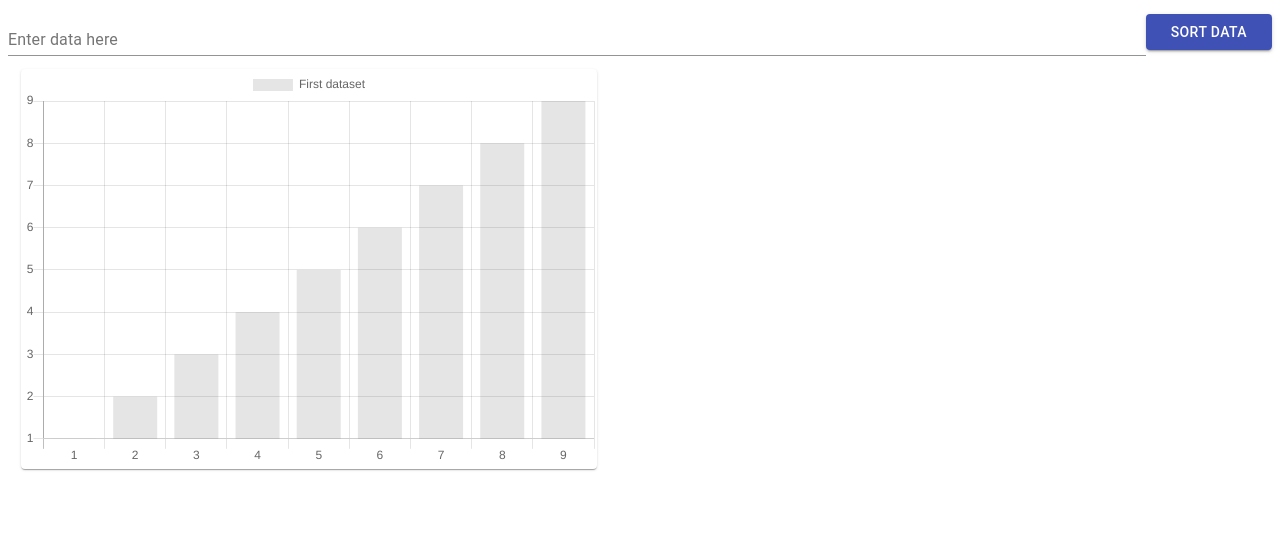
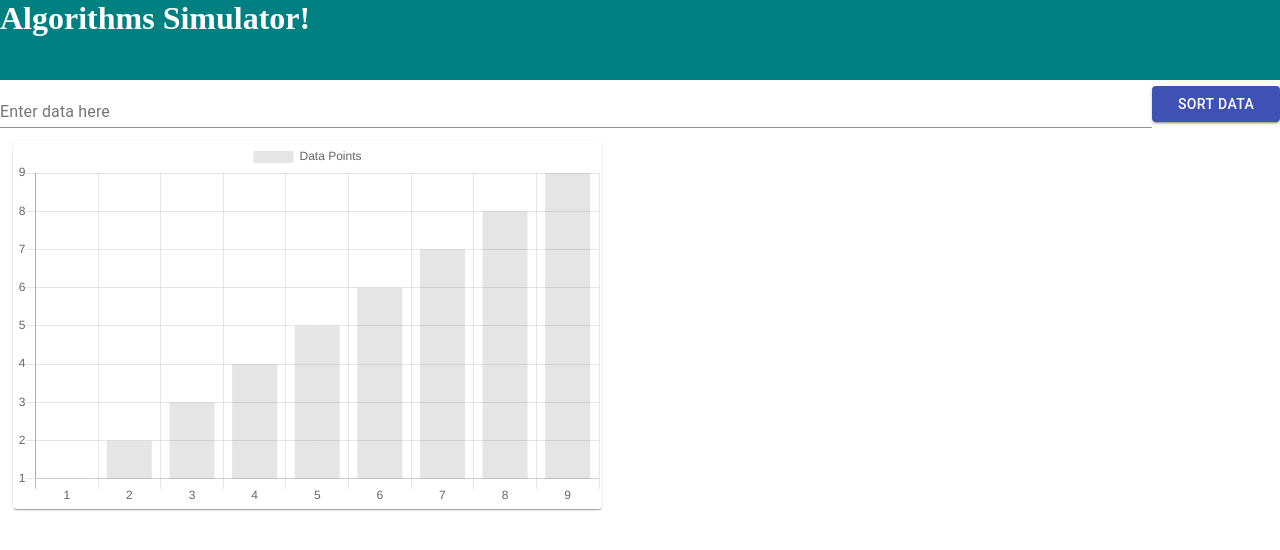
Before and after one commit to NameerWaqas/Algorithms-simulator, a React (Create React App) app: page / in a window 1280 px wide. Shown: the top 550 px of the page. Built offline with nearby package versions, Linux system fonts and the light colour scheme.

Commit message:
Bug: Corrected some input data realted issues and optimized the bubble sort algorithm.

```diff
--- a/src/Algorithms/BubbleSort.js
+++ b/src/Algorithms/BubbleSort.js
@@ -1,18 +1,23 @@
-export default function BubbleSort(data){
+export default function BubbleSort(param){
     let snapshots = []
+    let data = param.split(' ')
+    data = data.join("")
+    // data = data.
+    // console.log(param)
+    data = param.split(',')
+    data = data.map((str)=>parseInt(str))
     // slice() function is making copy of the array;
     snapshots.push(data.slice())
-    for(var i=0;i<data.length;i++){
-
-      for(var j=i+1;j<data.length;j++){
-          if(data[i]>data[j]){
-            let temp = data[i];
-            data[i] = data[j]
-            data[j]=temp
+    for(let i=0;i<data.length-1;i++){
+      for(let j=0;j<data.length-1-i;j++){
+          if(data[j]>data[j+1]){
+            let temp = data[j];
+            data[j] = data[j+1]
+            data[j+1]=temp
           }
-          snapshots.push(data.slice())
         }
+        snapshots.push(data.slice())
       }
-
+      // console.log(snapshots[snapshots.length-1])
     return snapshots
   }
--- a/src/App.js
+++ b/src/App.js
@@ -1,13 +1,15 @@
 import React from 'react';
-import BubbleSortChart from './components/BubbleSortChart'
+import './app.css'
 import ContextProvider from './context'
 import LandingPage from './containers/landingPage'
+import NavBar from './containers/navbar';
+
 
 function App() {
   return (
     <ContextProvider>
+      <NavBar/>
       <LandingPage/>
-      <BubbleSortChart />
     </ContextProvider>
   );
 }
--- /dev/null
+++ b/src/app.css
@@ -0,0 +1,10 @@
+body{
+    margin: 0;
+    padding: 0;
+    /* background-color: #f5f3f4; */
+}
+/* Alert here all */
+*{
+    padding: 0%;
+    margin: 0%;
+}
--- a/src/components/BubbleSortChart.js
+++ b/src/components/BubbleSortChart.js
@@ -2,8 +2,8 @@ import React, { useState, useEffect, useContext } from 'react';
 import { Bar } from 'react-chartjs-2'
 import BubbleSort from '../Algorithms/BubbleSort'
 import { context } from '../context';
-import {css} from 'emotion'
-import { Card, CardContent } from '@material-ui/core'
+import { css } from 'emotion'
+import { Card, Typography,Paper } from '@material-ui/core'
 
 function BubbleSortChart() {
     let contextData = useContext(context)
@@ -18,7 +18,6 @@ function BubbleSortChart() {
         let interval = setTimeout(() => {
             if (count < BubbleSortSnapshots.length - 1) {
                 setCount(prevCount => prevCount + 1)
-                // console.log(i)
             }
         }, 100);
         return () => clearInterval(interval)
@@ -29,8 +28,9 @@ function BubbleSortChart() {
         labels: BubbleSortSnapshots[BubbleSortSnapshots.length - 1],
         datasets: [
             {
-                label: "First dataset",
+                label: "Data Points",
                 data: BubbleSortSnapshots[count],
+                // data: BubbleSortSnapshots[BubbleSortSnapshots.length-1],
                 fill: false,
                 // backgroundColor: generateColors(BubbleSortSnapshots[i]),
                 borderColor: "rgb(75,192,192,1)"
@@ -38,11 +38,14 @@ function BubbleSortChart() {
         ]
     };
     return (
-        <div className={css` width: 45vw; height: 50vh;margin:1vw`}>
-            <Card className={css`height:inherit;`}>
-                {/* maintainAspectRatio should be set to false to make responsive chart of our own size  */}
-                <Bar data={data} options={{ maintainAspectRatio: false }} />
-            </Card>
+        <div className={css`display:inline-block; width: 46vw; height: 46vh;margin:1vw;`}>
+            <Paper className={css`display:flex;align-items:center;justify-content:center;border-radius:1vw;width:inherit;height:inherit;`}>
+                {/* <h1 className={css`text-align:center;`}>Bubble Sort</h1> */}
+                {/* <Card className={css`height:95%;width:99%; overflow:hidden;`}> */}
+                    {/* maintainAspectRatio should be set to false to make responsive chart of our own size  */}
+                    <Bar data={data} options={{ maintainAspectRatio: false }} />
+                {/* </Card> */}
+            </Paper>
         </div>
     );
 }
--- a/src/containers/landingPage.js
+++ b/src/containers/landingPage.js
@@ -1,33 +1,44 @@
 import React, { useContext } from 'react';
 import { TextField, FormControl, Button } from '@material-ui/core';
 import { context } from '../context';
-import {css} from 'emotion';
+import { css } from 'emotion';
+import BubbleSortChart from '../components/BubbleSortChart';
 
 export default function LandingPage(props) {
+    return (
+        <>
+            <InputDataComponent />
+            <BubbleSortChart />
+        </>
+    )
+}
+
+function InputDataComponent(props) {
     let contextData = useContext(context)
-    let  setData  = contextData[1];
-    let  setCount = contextData[3]
-    let newData;
+    let data = contextData[0];
+    let setData = contextData[1];
+    let setCount = contextData[3]
+    let newData = data;
 
     let handleChange = (e) => {
-        newData = e.target.value.split(',')
+        newData = e.target.value
     }
 
-    let handleUpdateData = ()=>{
+    let handleUpdateData = () => {
         setCount(0)
         setData(newData);
     }
     return (
         <>
-        {/* Input componet for taking data */}
+            {/* Input componet for taking data */}
             <div className={css`display:flex;flex-direction:row;`}>
                 <section className={css`flex:9;`}>
                     <TextField id='standard-basic' label='Enter data here' onChange={handleChange}
-                        placeholder="Enter comma seprated values only like: 1,2,3,4" fullWidth/>
+                        placeholder="Enter comma seprated values only like: 1,2,3,4" fullWidth />
                 </section>
                 <section className={css`flex:1;height:100%;align-self:center;`}>
-                <Button variant='contained' color='primary' fullWidth
-                onClick={handleUpdateData}>Sort Data</Button>
+                    <Button variant='contained' color='primary' fullWidth
+                        onClick={handleUpdateData}>Sort Data</Button>
                 </section>
             </div>
         </>
--- /dev/null
+++ b/src/containers/navbar.js
@@ -0,0 +1,11 @@
+import React from 'react';
+import {css} from 'emotion'
+
+export default function NavBar(props){
+    return(
+        <div
+        className={css`width:100vw;height:10vh;background-color:teal`}>
+        <h1 className={css`color:white;`}>Algorithms Simulator!</h1>
+        </div>
+    )
+}
--- a/src/context.js
+++ b/src/context.js
@@ -3,7 +3,7 @@ import React, { useState } from 'react';
 export const context = React.createContext()
 
 export default function ContextProvider(props) {
-    let [data, setData] = useState([3, 2, 5, 4, 1, 6, 8, 7, 9])
+    let [data, setData] = useState("3, 2, 5, 4, 1, 6, 8, 7, 9")
     let [count,setCount] = useState(0)
     return (
         <context.Provider value={[data, setData,count,setCount]}>
```
Also changed, not shown: src/Algorithms/InsertionSort.js (added), src/Algorithms/MergeSort.js (added), src/index.css (added).
